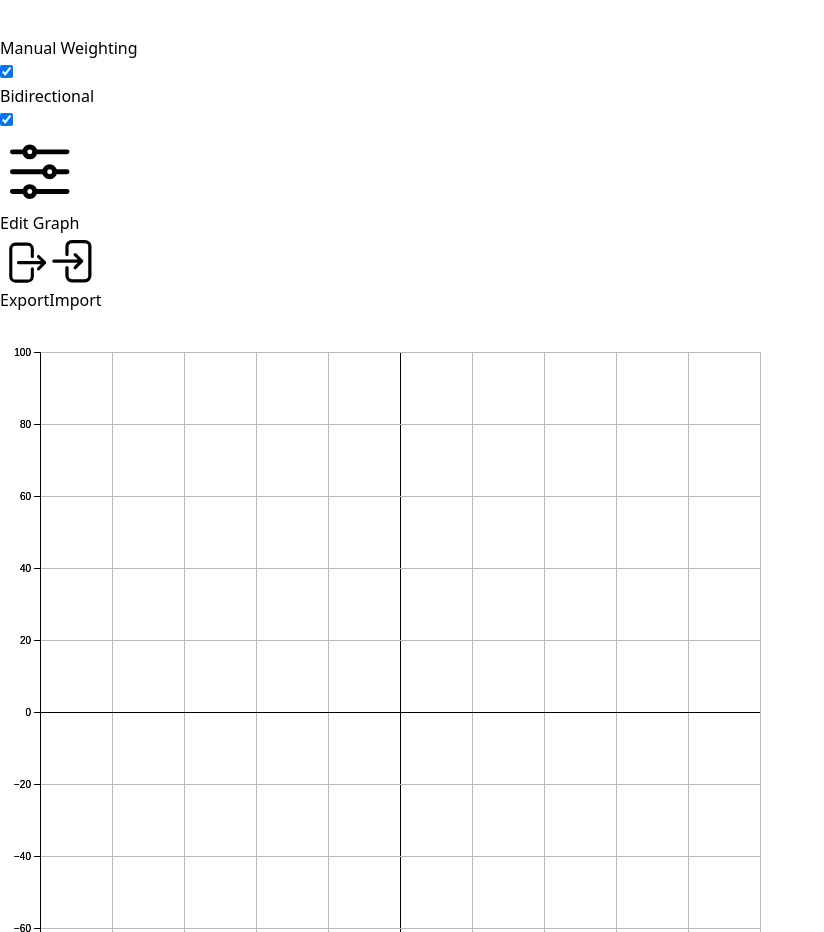
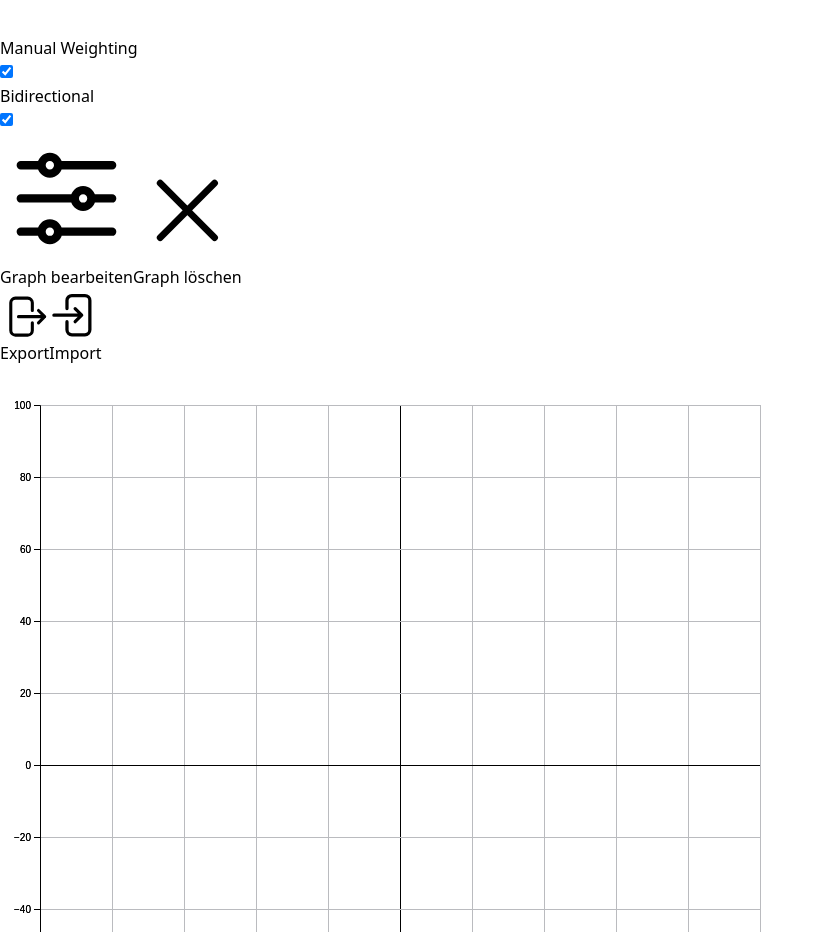
Before and after one commit to kopp-sebastian/logistica, a React (Vite) app: page / in a window 1280 px wide. Shown: the part 3900-4832 px from the top of the page, without its empty margins (0-824 px from the left). Built offline with nearby package versions, Linux system fonts and the light colour scheme.

Commit message:
graph löschen in extra knopf verschoben

```diff
--- a/src/App.tsx
+++ b/src/App.tsx
@@ -98,7 +98,6 @@ const App: React.FC = () => {
       <div className="flex flex-col w-64 bg-white shadow-lg">
         <div
           className="flex items-center justify-center w-full h-16 bg-gradient-to-r from-red-500 to-red-800 text-white font-bold cursor-pointer"
-              onClick={clearBoard}
         >
           Logistica
         </div>
@@ -122,21 +121,28 @@ const App: React.FC = () => {
             labelOff="Unidirectional"
             isChecked={isGraphBidirectional}
             onChange={(checked) => {
-                  setIsGraphBidirectional(checked); // Continue to set the state
-                  // if (checked) {
-                  //   makeEdgesBidirectional(); // Additionally make edges bidirectional if the switch is turned on
-                  // }
+              setIsGraphBidirectional(checked);
             }}
           />
 
         </div>
           <Button
-              buttonText="Edit Graph"
+            buttonText="Graph bearbeiten"
             onClick={handleGraphEditorToggle}
             className="duration-300 hover:bg-gray-100 text-black border-red-700 border-2 font-cursive py-2 px-4 m-2 rounded focus:outline-none focus:shadow-outline flex items-center justify-center"
             icon={
               <svg xmlns="http://www.w3.org/2000/svg" fill="none" viewBox="0 0 24 24" strokeWidth={1.5} stroke="currentColor" className="w-6 h-6">
                 <path strokeLinecap="round" strokeLinejoin="round" d="M10.5 6h9.75M10.5 6a1.5 1.5 0 1 1-3 0m3 0a1.5 1.5 0 1 0-3 0M3.75 6H7.5m3 12h9.75m-9.75 0a1.5 1.5 0 0 1-3 0m3 0a1.5 1.5 0 0 0-3 0m-3.75 0H7.5m9-6h3.75m-3.75 0a1.5 1.5 0 0 1-3 0m3 0a1.5 1.5 0 0 0-3 0m-9.75 0h9.75" />
+              </svg>
+            }
+          />
+          <Button
+            buttonText="Graph löschen"
+            onClick={clearBoard}
+            className="duration-300 hover:bg-gray-100 text-black border-red-700 border-2 py-2 px-4 m-2 rounded focus:outline-none focus:shadow-outline flex items-center justify-center"
+            icon={
+              <svg xmlns="http://www.w3.org/2000/svg" fill="none" viewBox="0 0 24 24" strokeWidth={1.5} stroke="currentColor" className="w-6 h-6">
+                <path strokeLinecap="round" strokeLinejoin="round" d="M6 18L18 6M6 6l12 12" />
               </svg>
             }
           />
```
Lines whose indentation alone changed are shown as unchanged.
